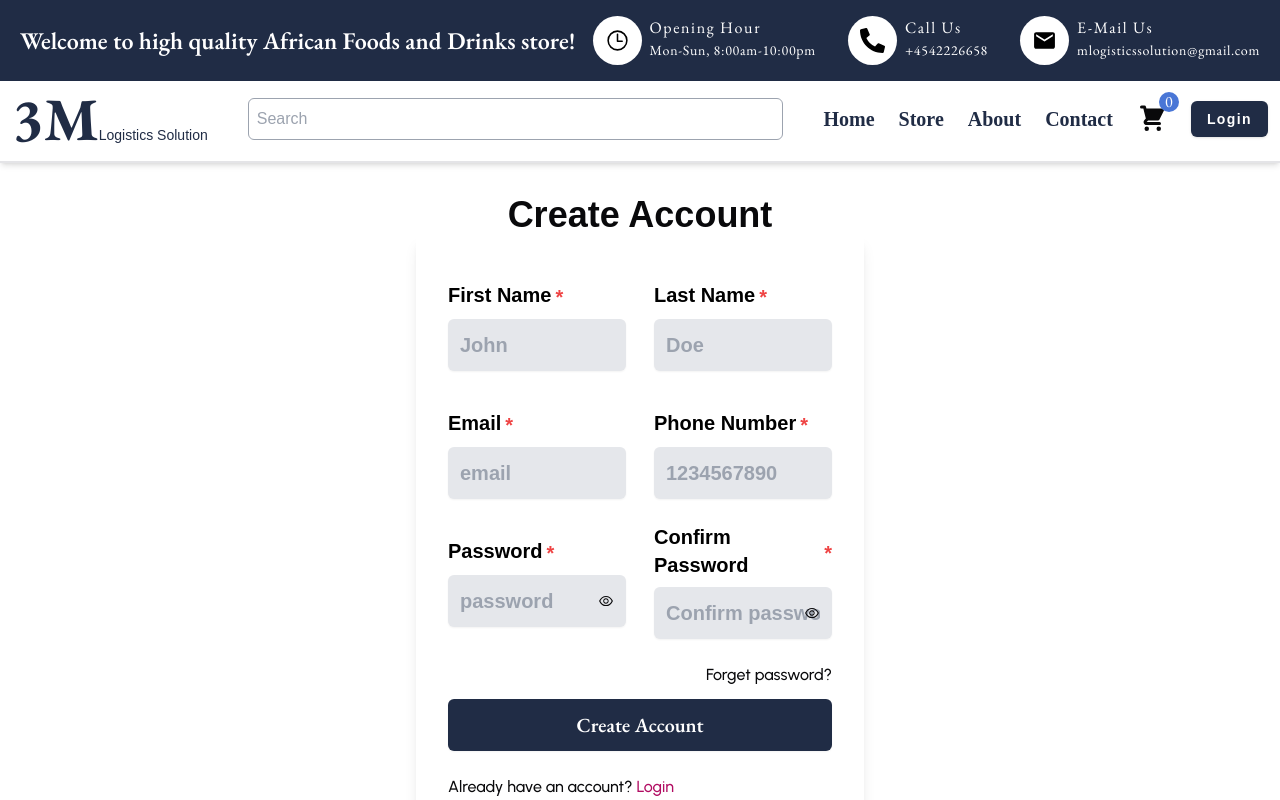
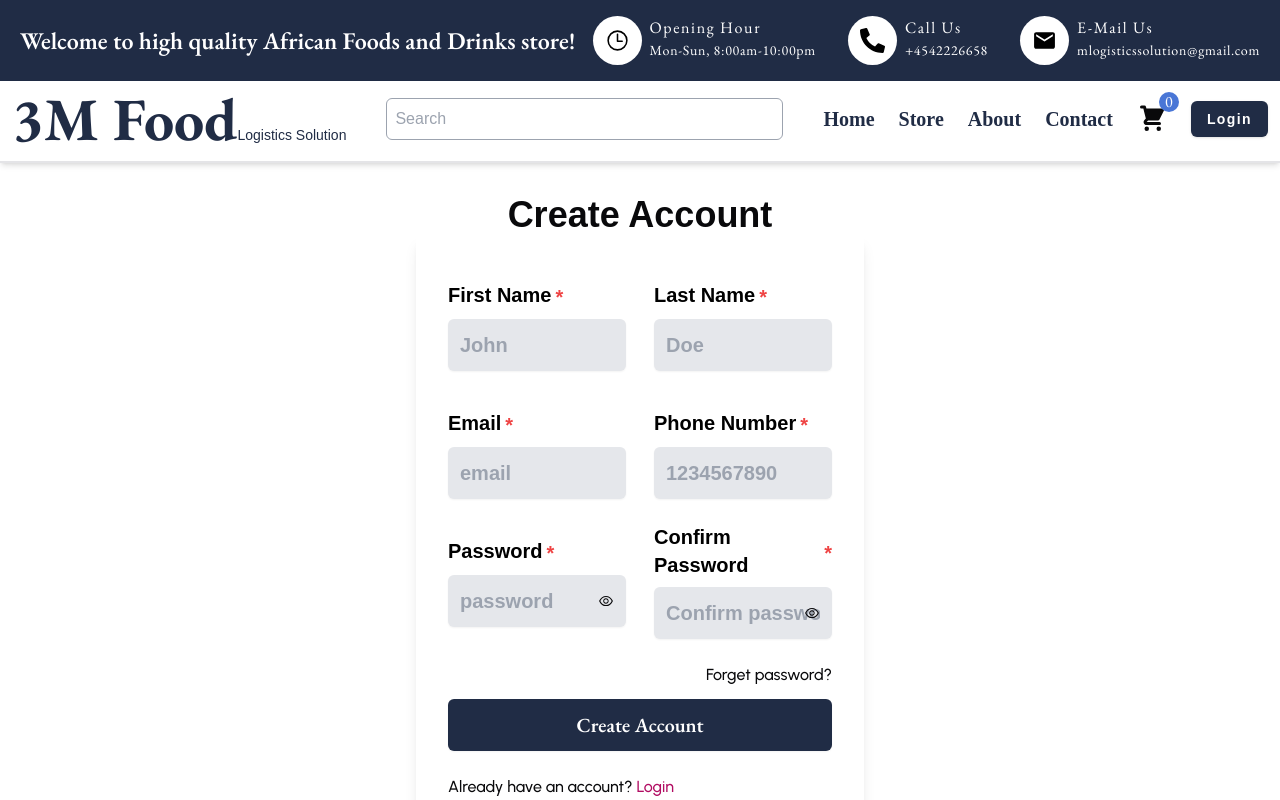
Before and after one commit to Mayadihno/3mlogistics, a Next.js app: page /register in a window 1280 px wide. Shown: the top 800 px of the page. Built offline with nearby package versions, Linux system fonts and the light colour scheme; a web font is replaced by a local one.

Commit message:
refactor: update product limit defaults and enhance branding in navigation components

```diff
--- a/app/(admin)/_components/AdminNavbar.tsx
+++ b/app/(admin)/_components/AdminNavbar.tsx
@@ -36,8 +36,8 @@ const AdminNavbar = () => {
             </button>
 
             <Link href={"/admin-dashboard"}>
-              <span className="text-6xl font-bold text-[#202C45] hover:text-[#4976d6] cursor-pointer font-ebgaramond">
-                3M
+              <span className="text-5xl font-bold text-[#202C45] hover:text-[#4976d6] cursor-pointer font-ebgaramond">
+                3M Food
               </span>
               <small className="block text-sm text-[#202C45]">
                 Logistics Solution
--- a/app/api/admin/product/route.ts
+++ b/app/api/admin/product/route.ts
@@ -82,7 +82,7 @@ export const GET = async (req: NextRequest) => {
   const search = searchParams.get("productName");
   const category = searchParams.get("category");
   const page = parseInt(searchParams.get("page") || "1", 10);
-  const limit = parseInt(searchParams.get("limit") || "10", 10);
+  const limit = parseInt(searchParams.get("limit") || "10", 20);
 
   console.log(search, category, page, limit);
   interface Query {
--- a/app/api/user/products/route.ts
+++ b/app/api/user/products/route.ts
@@ -6,7 +6,7 @@ import { NextRequest, NextResponse } from "next/server";
 export const GET = async (req: NextRequest) => {
   const { searchParams } = new URL(req.url);
   const page = parseInt(searchParams.get("page") as string) || 1;
-  const limit = parseInt(searchParams.get("limit") as string) || 10;
+  const limit = parseInt(searchParams.get("limit") as string) || 20;
   const name = searchParams.get("name") || "";
   const category = searchParams.get("category") || "";
 
--- a/components/navbar/Navbar.tsx
+++ b/components/navbar/Navbar.tsx
@@ -32,7 +32,7 @@ const Navbar = () => {
         <div className="flex justify-between items-center">
           <Link href={"/"}>
             <span className="text-6xl font-bold cursor-pointer hover:text-[#4976d6] font-ebgaramond text-[#202C45]">
-              3M
+              3M Food
             </span>
             <small className="text-sm text-[#202C45]">Logistics Solution</small>
           </Link>
```
